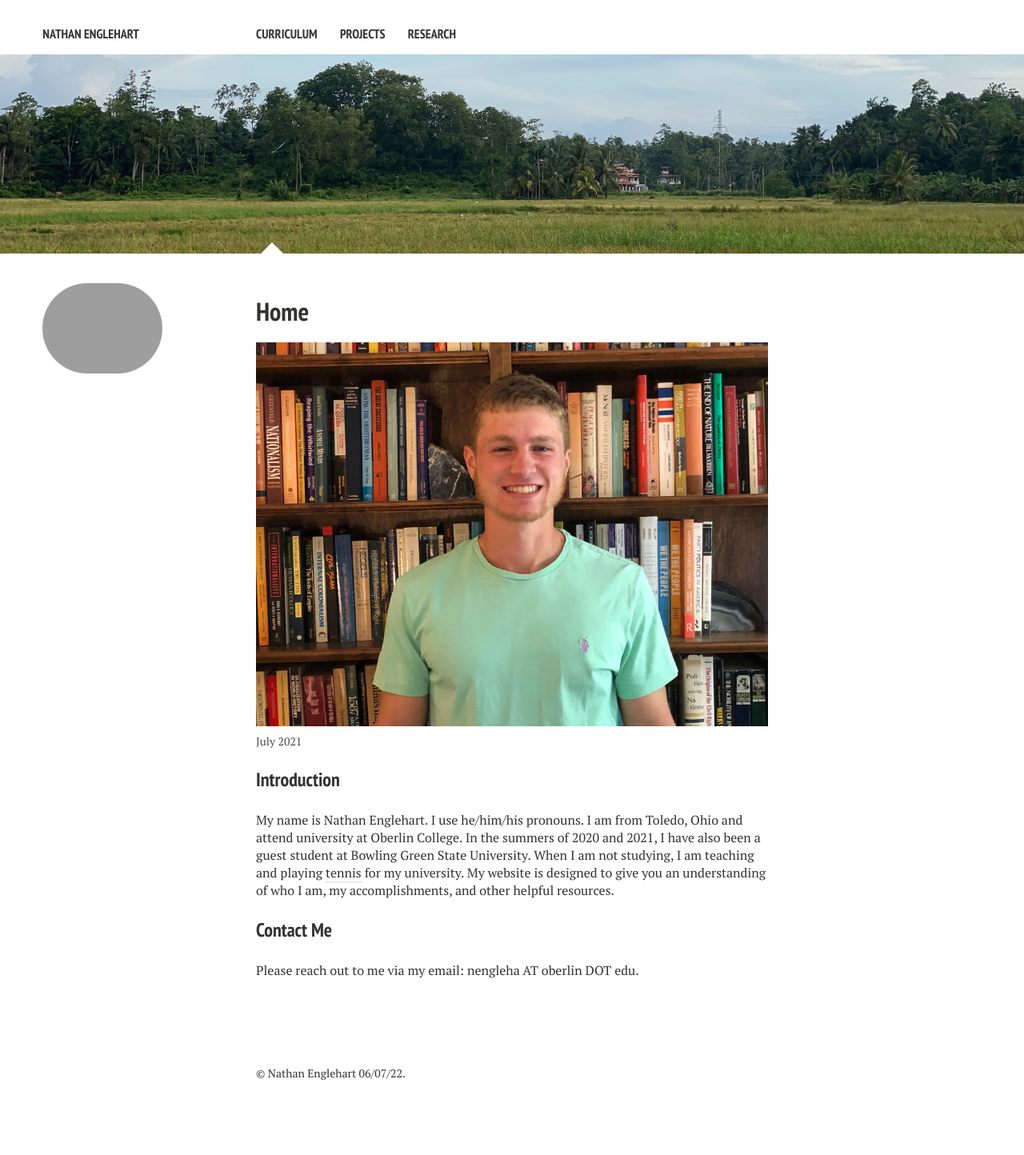
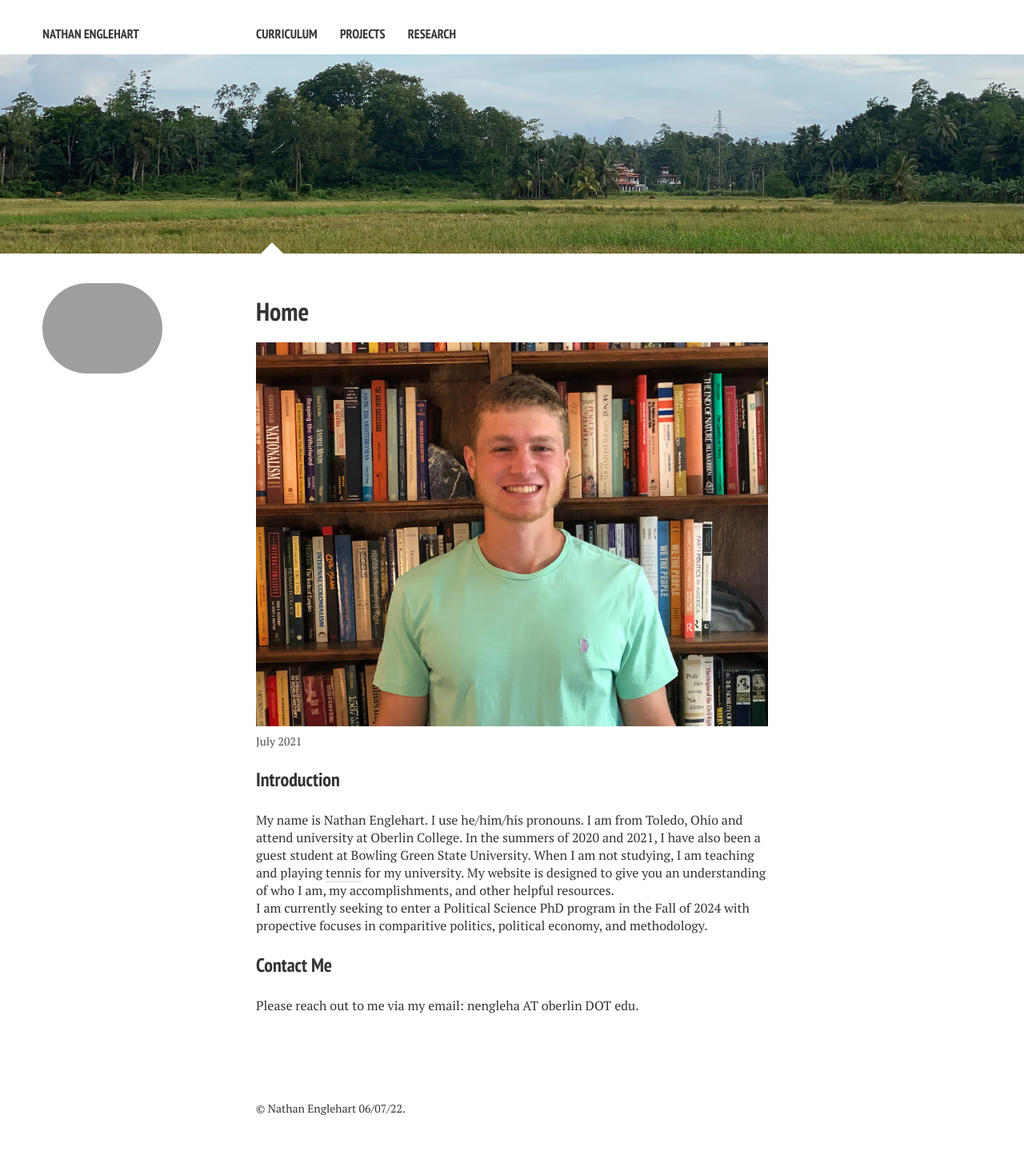
Before and after one commit to nathanenglehart/nathanenglehart.github.io, a Jekyll site: the page built from index.md, in a window 1280 px wide. Shown: the whole page at 80% size. Built offline with Jekyll 4.4.1, drawn with Linux system fonts in a browser that asks for light colours; nearby versions of some CDN libraries; before the commit the page ends 1400 px from its top, so only the background shows below that.

Commit message:
Update index.md

```diff
--- a/index.md
+++ b/index.md
@@ -20,6 +20,8 @@
 <!--- My favorite areas of study include East Asian studies (particularly in Chinese language), history (with a focus in East Asia), computer science (especially involving gnu/linux and free software), and statistics (in particular, machine learning). --->
   When I am not studying, I am teaching and playing <a style="color: #343434; text-decoration: none; border-bottom: 1px dotted #b3b3b3;" href="/tennis/">tennis</a> for my university. My website is designed to give you an understanding of who I am, my accomplishments, and other helpful resources. </p>
 
+<p>I am currently seeking to enter a Political Science PhD program in the Fall of 2024 with propective focuses in comparitive politics, political economy, and methodology.</p>
+
 <h3 class="small_title">Contact Me</h3>
 
 <p class="paragraph">
```
